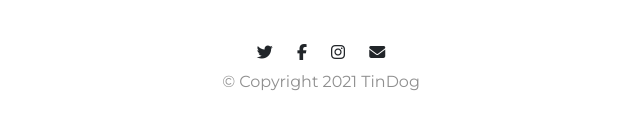
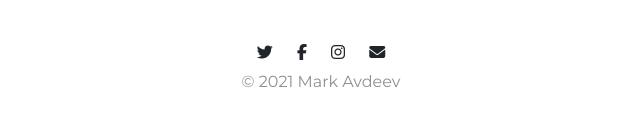
Before and after one commit to printmoonges/second_site, a plain HTML site: page index.html in a window 1280 px wide. Shown: the part 3133-3263 px from the top of the page, 319-959 px from the left. Drawn offline with nearby package versions, Linux system fonts and the light colour scheme.

Commit message:
Update index.html

```diff
--- a/index.html
+++ b/index.html
@@ -106,12 +106,7 @@
         <span class="carousel-control-next-icon"></span>
       </a>
     </div>
-
-
-
-
   </section>
-
 
   <!-- Press -->
 
@@ -120,9 +115,7 @@
     <img class="press-logo" src="images/tnw.png" alt="tnw-logo">
     <img class="press-logo" src="images/bizinsider.png" alt="biz-insider-logo">
     <img class="press-logo" src="images/mashable.png" alt="mashable-logo">
-
   </section>
-
 
   <!-- Pricing -->
 
@@ -176,15 +169,7 @@
       </div>
     </div>
 
-
-
-
-
-
-
-
   </section>
-
 
   <!-- Call to Action -->
 
@@ -196,7 +181,6 @@
     </div>
   </section>
 
-
   <!-- Footer -->
 
   <footer class="white-section" id="footer">
@@ -205,10 +189,12 @@
       <i class="footer-icon fab fa-facebook-f fa-1.5x"></i>
       <i class="footer-icon fab fa-instagram fa-1.5x"></i>
       <i class="footer-icon fas fa-envelope fa-1.5x"></i>
-      <p>© Copyright 2021 TinDog</p>
+      <p>© 2021 Mark Avdeev</p>
     </div>
   </footer>
+
   <!-- Bootstrap script -->
+
   <script src="https://code.jquery.com/jquery-3.5.1.slim.min.js" integrity="sha384-DfXdz2htPH0lsSSs5nCTpuj/zy4C+OGpamoFVy38MVBnE+IbbVYUew+OrCXaRkfj" crossorigin="anonymous"></script>
   <script src="https://cdn.jsdelivr.net/npm/bootstrap@4.5.3/dist/js/bootstrap.bundle.min.js" integrity="sha384-ho+j7jyWK8fNQe+A12Hb8AhRq26LrZ/JpcUGGOn+Y7RsweNrtN/tE3MoK7ZeZDyx" crossorigin="anonymous"></script>
 </body>
```
